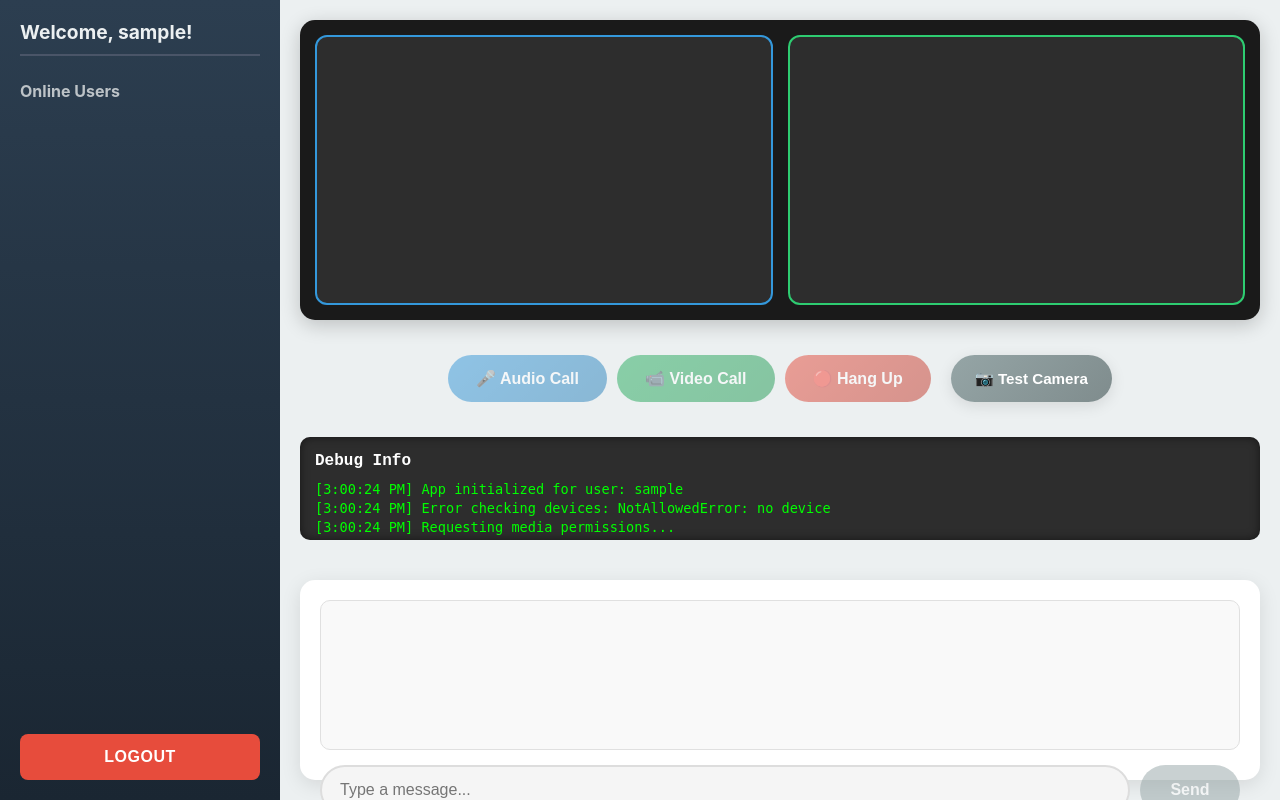
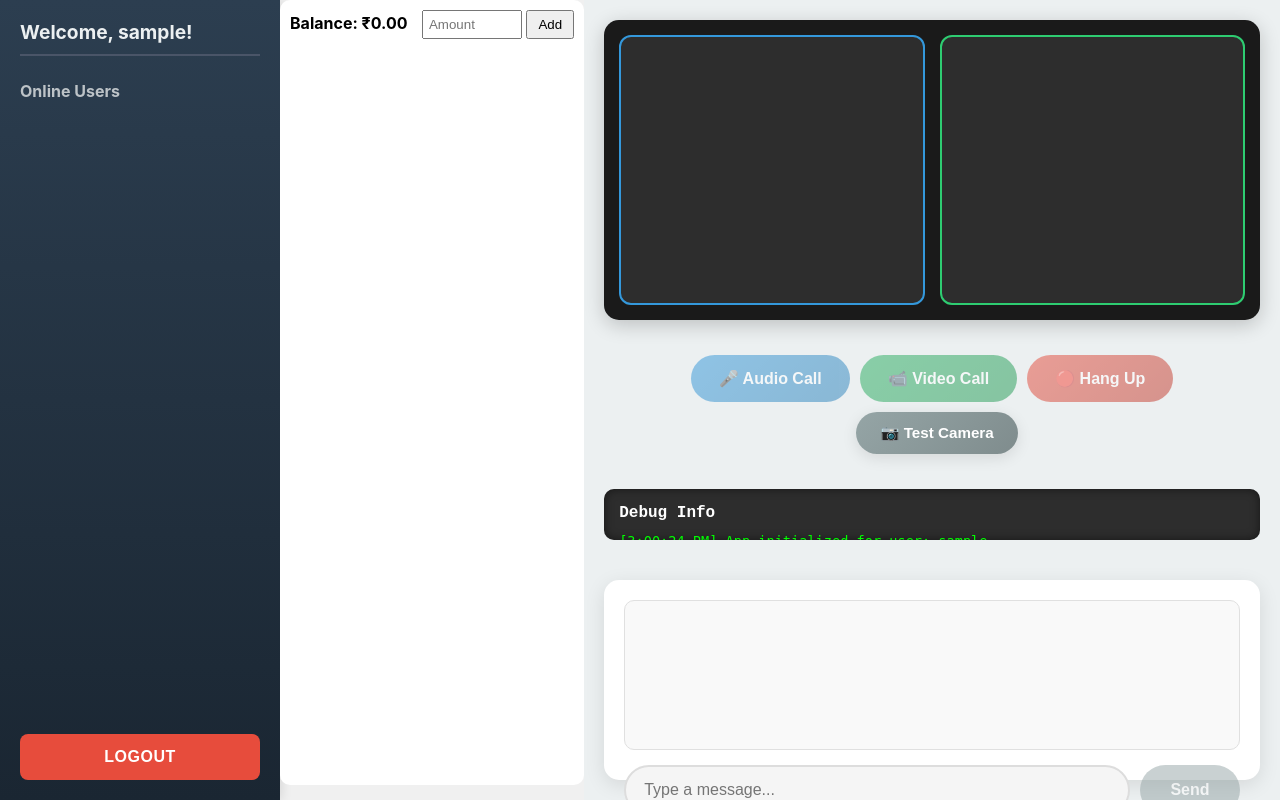
Before and after one commit to Krushna-089/htmlprojects, a Flask app: page / in a window 1280 px wide. Run offline with Flask 3, Linux system fonts and the light colour scheme; the visitor is signed in with stand-in values (Sample User, id 1); data that the repository does not hold is empty.

Commit message:
Update index.html

```diff
--- a/templates/index.html
+++ b/templates/index.html
@@ -588,6 +588,16 @@
             <ul id="user-list"></ul>
             <button id="logout" onclick="logout()">Logout</button>
         </div>
+
+        <div class="balance-section" style="background: #fff; padding: 10px; border-radius: 10px; margin-bottom: 15px;">
+            <strong>Balance: ₹<span id="balance">0.00</span></strong>
+            <form id="addBalanceForm" style="display: inline-block; margin-left: 10px;">
+                <input type="number" id="addAmount" step="0.01" min="0.01" placeholder="Amount" style="width: 100px; padding: 5px;">
+                <button type="submit" style="padding: 5px 10px;">Add</button>
+            </form>
+        </div>
+
+
 
         <div class="main">
             <!-- Status messages -->
@@ -1228,6 +1238,29 @@
             div.scrollTop = div.scrollHeight;
         }
 
+
+        // Fetch balance on load
+        async function fetchBalance() {
+            const res = await apiGet('/api/user/balance');
+            if (!res.error) {
+                document.getElementById('balance').innerText = res.balance.toFixed(2);
+            }
+        }
+
+        // Add balance
+        document.getElementById('addBalanceForm').onsubmit = async (e) => {
+            e.preventDefault();
+            const amount = document.getElementById('addAmount').value;
+            const res = await apiPost('/api/user/add_balance', { amount: parseFloat(amount) });
+            if (!res.error) {
+                fetchBalance();
+                showStatus('Balance updated!', 'success');
+            } else {
+                showStatus(res.error, 'error');
+            }
+        };
+
+
         // ---------- Logout & cleanup ----------
         function logout() {
             if (pollingInterval) clearInterval(pollingInterval);
@@ -1245,6 +1278,7 @@
 
         // ---------- Initialize ----------
         window.onload = async () => {
+            fetchBalance();
             debugLog('App initialized for user:', username);
 
             await testMediaPermissions();
```
